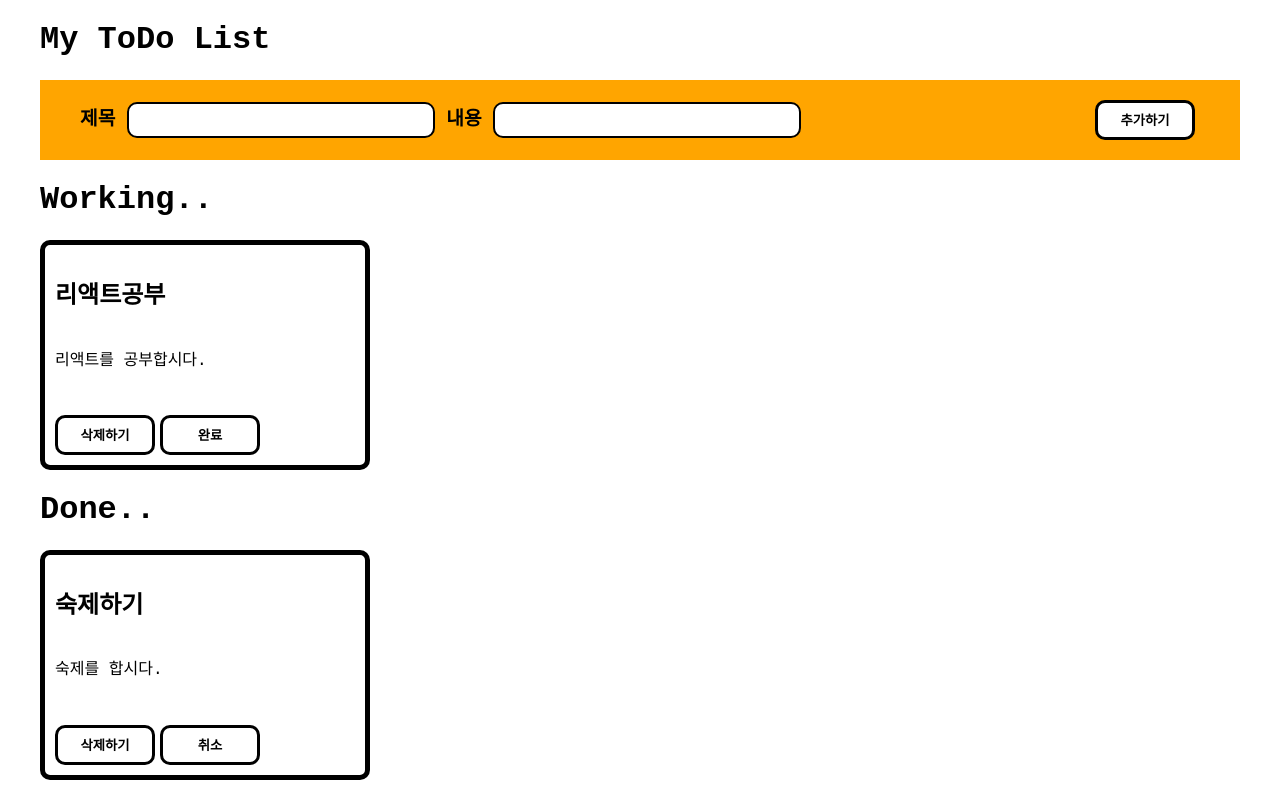
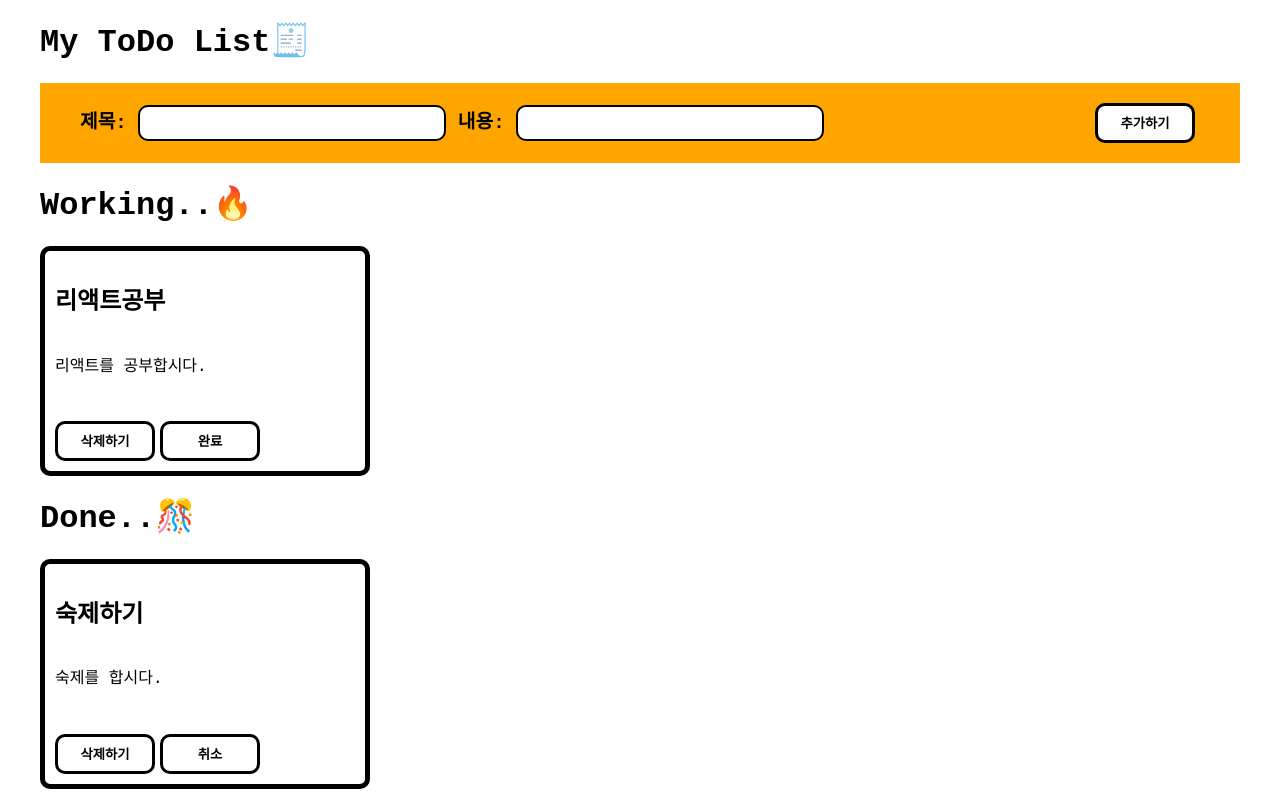
Before and after one commit to jjuhee/sparta-react-personal-1, a React (Create React App) app: page / in a window 1280 px wide. Built offline with nearby package versions, Linux system fonts and the light colour scheme.

Commit message:
component 파일 분리

```diff
--- a/src/App.jsx
+++ b/src/App.jsx
@@ -1,20 +1,6 @@
 import { useState } from "react";
 import './App.css'
-
-function TodoBox(props) {
-  const { todo } = props;
-  return (
-    <div className="todo-box">
-      <h2>{todo.title}</h2>
-      <p>{todo.body}</p>
-      <div className="button-container">
-        <button onClick={() => props.handleDelete(todo.id)}>삭제하기</button>
-        <button onClick={() => props.handleDone(todo.id)}>{(todo.isDone) ? "취소" : "완료"}</button>
-      </div>
-
-    </div>
-  );
-}
+import TodoBox from "./components/TodoBox.jsx"
 
 function App() {
   const initState =
@@ -64,20 +50,20 @@ function App() {
 
   return (
     <div className="layout">
-      <h1>My ToDo List</h1>
+      <h1>My ToDo List🧾</h1>
       <div className="input-container">
         <div>
-          <span> 제목 </span>
+          <span> 제목: </span>
           <input tpye='text' value={title}
             onChange={(e) => setTitle(e.target.value)} />
-          <span> 내용 </span>
+          <span> 내용: </span>
           <input tpye='text' value={contents}
             onChange={(e) => setContents(e.target.value)} />
         </div>
         <button onClick={handleSubmit}>추가하기</button>
       </div>
       <div>
-        <h1>Working..</h1>
+        <h1>Working..🔥</h1>
         <div className="todoBox-container">
           {todoList.filter((item) => !item.isDone)
             .map((item) => {
@@ -85,7 +71,7 @@ function App() {
             })}
         </div>
 
-        <h1>Done..</h1>
+        <h1>Done..🎊</h1>
         <div className="todoBox-container">
           {todoList.filter((item) => item.isDone)
             .map((item) => {
@@ -94,7 +80,6 @@ function App() {
         </div>
       </div>
     </div>);
-
 }
 
 export default App;
--- /dev/null
+++ b/src/components/TodoBox.jsx
@@ -0,0 +1,16 @@
+function TodoBox(props) {
+    const { todo } = props;
+    return (
+        <div className="todo-box">
+            <h2>{todo.title}</h2>
+            <p>{todo.body}</p>
+            <div className="button-container">
+                <button onClick={() => props.handleDelete(todo.id)}>삭제하기</button>
+                <button onClick={() => props.handleDone(todo.id)}>{(todo.isDone) ? "취소" : "완료"}</button>
+            </div>
+
+        </div>
+    );
+}
+
+export default TodoBox;
```
